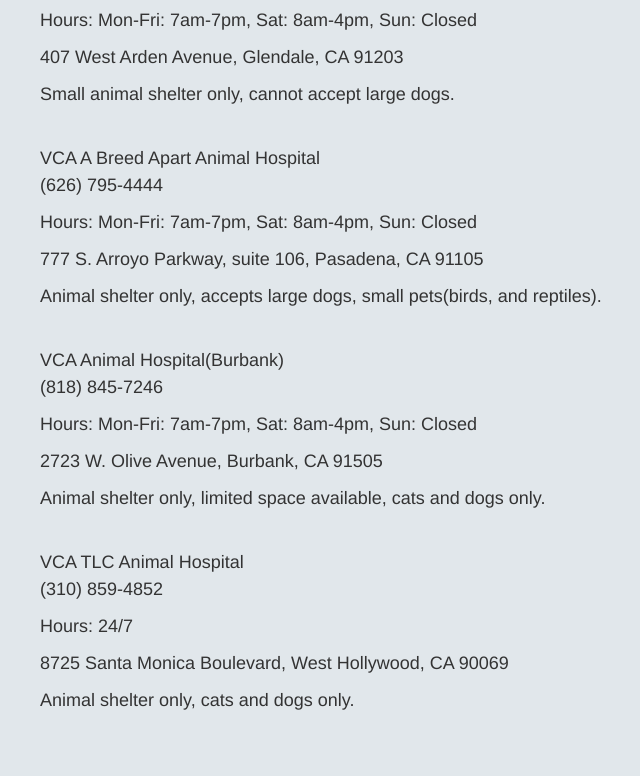
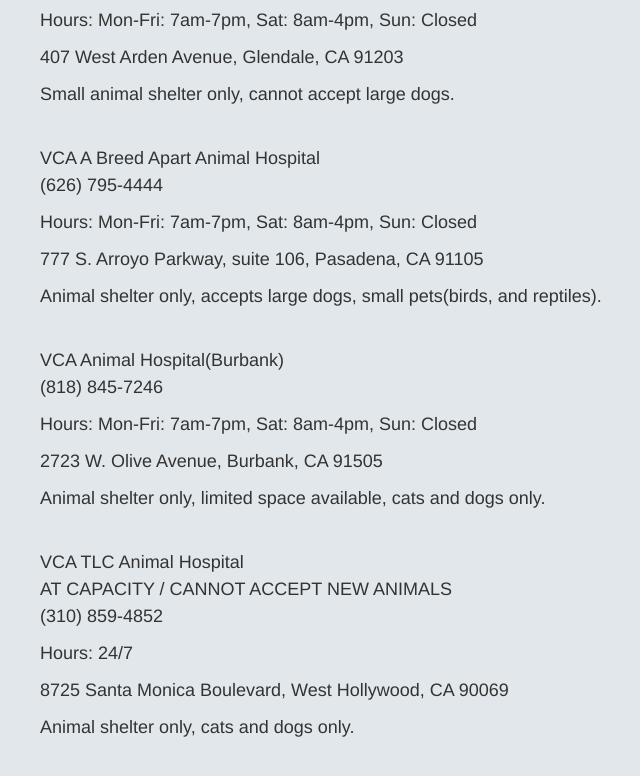
Before and after one commit to TheNerdyFeline/KandIWorld, a plain HTML site: page shelters.html in a window 1280 px wide. Shown: the part 2075-2851 px from the top of the page, without its empty margins (78-718 px from the left). Drawn offline with nearby package versions, Linux system fonts and the light colour scheme.

Commit message:
TLC at capacity

```diff
--- a/shelters.html
+++ b/shelters.html
@@ -145,6 +145,7 @@
 
 			<section class="animalShelters">
 			    <strong>VCA TLC Animal Hospital</strong><br>
+			    <strong>AT CAPACITY / CANNOT ACCEPT NEW ANIMALS</strong>
 			    <p>(310) 859-4852</p>
 			    <p>Hours: 24/7</p>
 			    <p>8725 Santa Monica Boulevard, West Hollywood, CA 90069</p>
```
